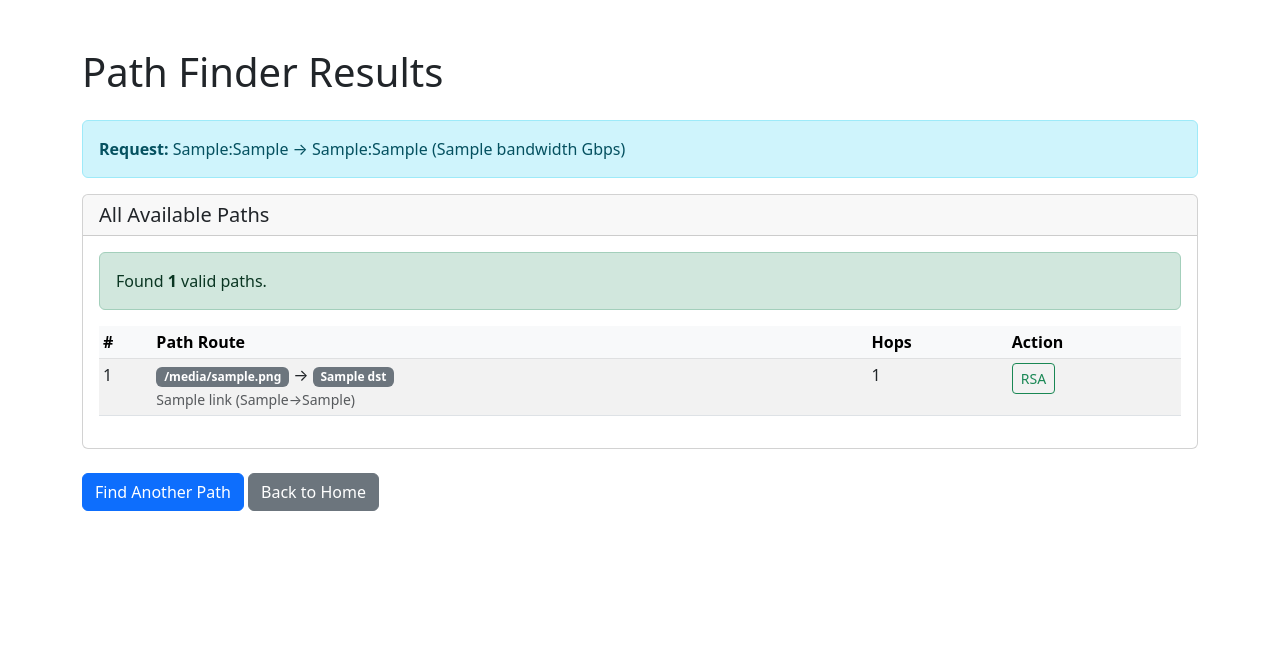
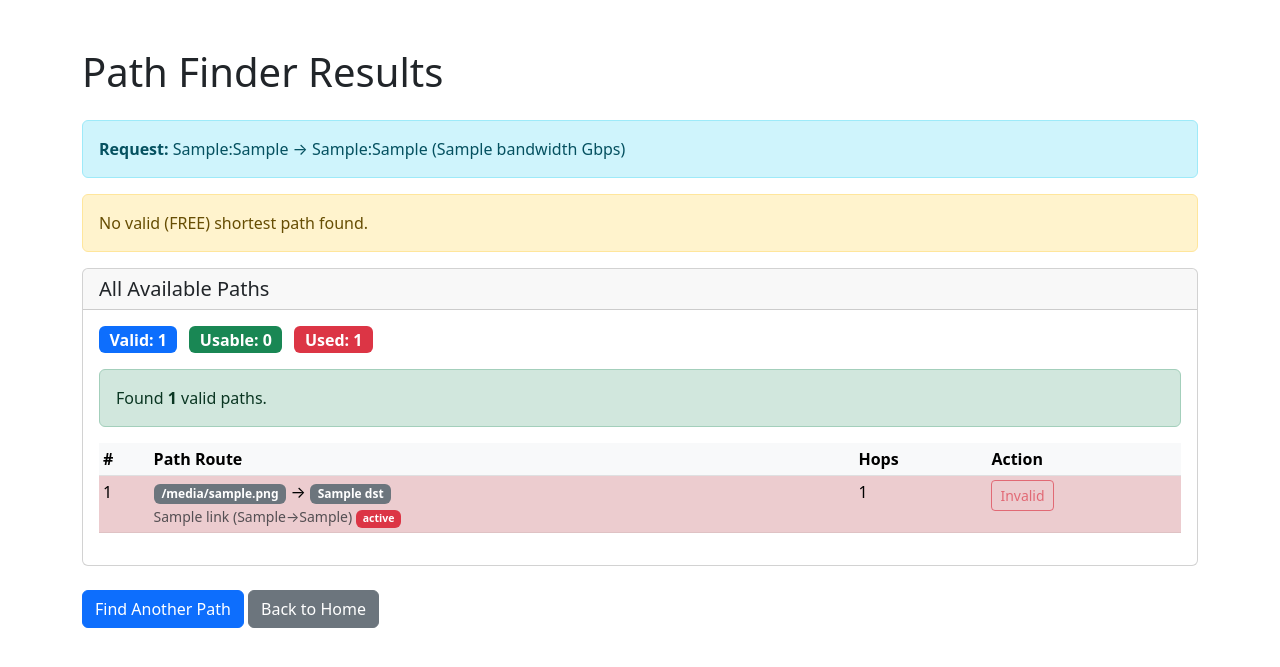
Before and after one commit to bhuiyan-chafi/teraflow-sdn, a Flask app: template 2025-11/rsa_project/templates/paths.html in a window 1280 px wide. Shown: the top 667 px of the page. Run offline with Flask 3, Linux system fonts and the light colour scheme; the template is opened without the code that fills it: most values are stand-ins (such as "Sample title", 1, 10 or a date in 2020).

Commit message:
rsa computation on dijkstra only(sequential rsa)

```diff
--- a/2025-11/rsa_project/templates/optical_links.html
+++ b/2025-11/rsa_project/templates/optical_links.html
@@ -7,7 +7,7 @@
     <link href="https://cdn.jsdelivr.net/npm/bootstrap@5.3.0/dist/css/bootstrap.min.css" rel="stylesheet">
   </head>
   <body>
-    <div class="container mt-5">
+    <div class="container mt-5 mb-4">
       <h1 class="mb-4">Optical Links</h1>
       <table class="table table-striped table-hover">
         <thead class="table-dark">
@@ -33,7 +33,7 @@
             <td>{{ link.dst_device.name }}</td>
             <td>{{ link.dst_endpoint.name }}</td>
             <td>
-              {% if link.status == 'up' %}
+              {% if link.status == 'FREE' %}
               <span class="badge bg-success">{{ link.status }}</span>
               {% else %}
               <span class="badge bg-secondary">{{ link.status }}</span>
--- a/2025-11/rsa_project/templates/paths.html
+++ b/2025-11/rsa_project/templates/paths.html
@@ -14,45 +14,64 @@
         <strong>Request:</strong> {{ src_device }}:{{ src_port }} &rarr; {{ dst_device }}:{{ dst_port }} ({{ bandwidth }} Gbps)
       </div>
 
-      {% if dijkstra_paths %}
-      <div class="card mb-4 border-success">
-        <div class="card-header bg-success text-white">
+    {# Dijkstra Path #}
+    {% if dijkstra_paths %}
+      {% set path_obj = dijkstra_paths[0] %}
+      {% set path = path_obj.links %}
+      <div class="card mb-4 border-primary">
+        <div class="card-header bg-primary text-white">
           <h5 class="mb-0">Shortest Path (Dijkstra)</h5>
         </div>
         <div class="card-body">
-          <div class="table-responsive">
-            <table class="table table-bordered table-hover">
-              <thead class="table-light">
-                <tr>
-                  <th>Hop #</th>
-                  <th>Link Name</th>
-                  <th>Source</th>
-                  <th>Destination</th>
-                  <th>Status</th>
-                  <th>Action</th>
-                </tr>
-              </thead>
-              <tbody>
-                {% if dijkstra_paths %}
-                  {% set path = dijkstra_paths[0] %}
-                  <tr class="table-secondary"><td colspan="6"><strong>Path Option 1 (Shortest)</strong> <a href="#" class="btn btn-sm btn-outline-primary float-end">RSA Computation</a></td></tr>
-                  {% for link in path %}
-                  <tr>
-                    <td>{{ loop.index }}</td>
-                    <td>{{ link.name }}</td>
-                    <td>{{ link.src }}:{{ link.src_port }}</td>
-                    <td>{{ link.dst }}:{{ link.dst_port }}</td>
-                    <td><span class="badge bg-success">Valid</span></td>
-                    <td></td>
-                  </tr>
-                  {% endfor %}
+          <div class="d-flex align-items-center flex-wrap">
+            <span class="badge bg-success me-2">Recommended</span>
+            <div class="h5 mb-0">
+              {% for link in path %}
+                <span class="badge bg-secondary">{{ link.src }}</span> &rarr;
+                {% if loop.last %}
+                  <span class="badge bg-secondary">{{ link.dst }}</span>
                 {% endif %}
-              </tbody>
-            </table>
+              {% endfor %}
+            </div>
+          </div>
+          <div class="mt-2 text-muted">
+            <small>
+              {% for link in path %}
+                {{ link.name }} ({{ link.src_port }}&rarr;{{ link.dst_port }}){% if not loop.last %} | {% endif %}
+              {% endfor %}
+            </small>
+          </div>
+          <div class="mt-3">
+             {% if path_obj.rsa_result %}
+                {% set rsa = path_obj.rsa_result %}
+                {% if rsa.success %}
+                    <div class="alert alert-success mb-0">
+                        <strong>RSA Computation Successful</strong><br>
+                        <small>Required Slots: {{ rsa.num_slots }}</small>
+                        <hr class="my-2">
+                        <div style="font-family: monospace; font-size: 0.9em;">
+                            <div>Result Bitmap: &nbsp;&nbsp;&nbsp;&nbsp;&nbsp;&nbsp;&nbsp;&nbsp;&nbsp;&nbsp;&nbsp;&nbsp;{{ rsa.common_bitmap }}</div>
+                            <div>Required slots: &nbsp;&nbsp;&nbsp;&nbsp;&nbsp;&nbsp;&nbsp;&nbsp;&nbsp;&nbsp;&nbsp;{{ rsa.required_slots }}</div>
+                            <div>Bitmap after acquiring: {{ rsa.final_bitmap }}</div>
+                        </div>
+                    </div>
+                {% else %}
+                    <div class="alert alert-danger mb-0">
+                        <strong>RSA Failed:</strong> {{ rsa.error }}<br>
+                        <div style="font-family: monospace;">Bitmap: {{ rsa.common_bitmap }}</div>
+                    </div>
+                {% endif %}
+             {% else %}
+                <a href="#" class="btn btn-success">RSA Computation</a>
+             {% endif %}
           </div>
         </div>
       </div>
-      {% endif %}
+    {% else %}
+      <div class="alert alert-warning">
+        No valid (FREE) shortest path found.
+      </div>
+    {% endif %}
 
       <div class="card">
         <div class="card-header">
@@ -61,6 +80,16 @@
         <div class="card-body">
     {# All Available Paths #}
     {% if all_paths %}
+      {% set total_count = all_paths|length %}
+      {% set usable_count = all_paths | selectattr('is_valid') | list | length %}
+      {% set used_count = total_count - usable_count %}
+
+      <div class="mb-3">
+        <span class="badge bg-primary fs-6 me-2">Valid: {{ total_count }}</span>
+        <span class="badge bg-success fs-6 me-2">Usable: {{ usable_count }}</span>
+        <span class="badge bg-danger fs-6">Used: {{ used_count }}</span>
+      </div>
+
       <div class="alert alert-success">
         Found <strong>{{ all_paths|length }}</strong> valid paths.
       </div>
@@ -76,8 +105,10 @@
             </tr>
           </thead>
           <tbody>
-            {% for path in all_paths %}
-            <tr>
+            {% for path_obj in all_paths %}
+            {% set path = path_obj.links %}
+            {% set is_valid = path_obj.is_valid %}
+            <tr class="{% if not is_valid %}table-danger{% endif %}">
               <td>{{ loop.index }}</td>
               <td>
                 {% for link in path %}
@@ -89,12 +120,22 @@
                 <br>
                 <small class="text-muted">
                   {% for link in path %}
-                    {{ link.name }} ({{ link.src_port }}&rarr;{{ link.dst_port }}){% if not loop.last %} | {% endif %}
+                    {{ link.name }} ({{ link.src_port }}&rarr;{{ link.dst_port }})
+                    {% if link.status != 'FREE' %}
+                      <span class="badge bg-danger">{{ link.status }}</span>
+                    {% endif %}
+                    {% if not loop.last %} | {% endif %}
                   {% endfor %}
                 </small>
               </td>
               <td>{{ path|length }}</td>
-              <td><a href="#" class="btn btn-sm btn-outline-success">RSA</a></td>
+              <td>
+                {% if is_valid %}
+                  <a href="#" class="btn btn-sm btn-outline-success">RSA</a>
+                {% else %}
+                  <button class="btn btn-sm btn-outline-danger" disabled>Invalid</button>
+                {% endif %}
+              </td>
             </tr>
             {% endfor %}
           </tbody>
```
Also changed, not shown: 2025-11/rsa_project/topology.py (+148 -37 lines), 2025-11/rsa_project/static/no_path_dijkstra.png (added), 2025-11/rsa_project/static/topology.png.
